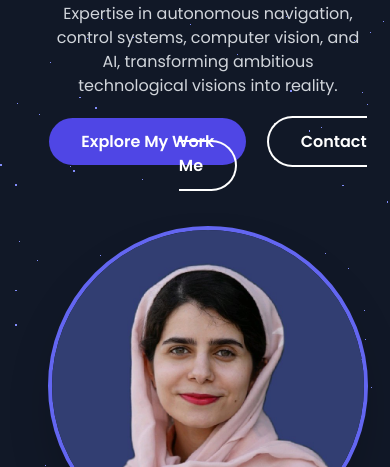
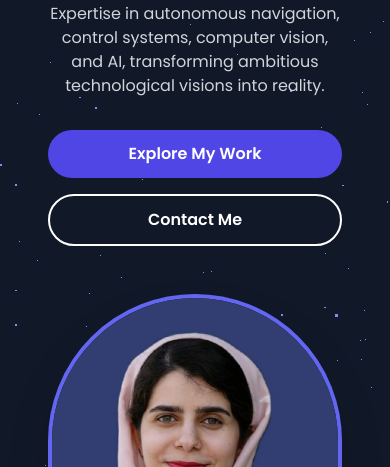
Before and after one commit to fatemehprhm/fatemehprhm.github.io, a plain HTML site: page index.html in a window 390 px wide. Shown: the part 377-844 px from the top of the page. Drawn offline with nearby package versions, Linux system fonts and the light colour scheme.

```diff
--- a/index.html
+++ b/index.html
@@ -16,14 +16,14 @@
     <canvas id="hero-canvas"></canvas>
     <main class="container mx-auto px-6 md:px-12 py-20 space-y-24">
         <section id="home" class="flex items-center page-section active">
-            <div class="container mx-auto px-6 py-12 grid md:grid-cols-2 gap-12 items-center">
+            <div class="container mx-auto px-6 py-12 grid grid-cols-1 md:grid-cols-2 gap-12 items-center">
                 <div class="text-center md:text-left">
                     <h1 class="text-5xl md:text-6xl font-bold text-white leading-tight">Fatemeh Pourhashem</h1>
                     <p class="text-xl md:text-2xl text-indigo-300 mt-4 font-light">Robotics Software Engineer</p>
                     <p class="max-w-xl mx-auto md:mx-0 mt-6 text-gray-300">
                         Expertise in autonomous navigation, control systems, computer vision, and AI, transforming ambitious technological visions into reality.
                     </p>
-                    <div class="mt-8 space-x-4">
+                    <div class="mt-8 flex flex-col sm:flex-row sm:justify-center md:justify-start space-y-4 sm:space-y-0 sm:space-x-4">
                         <a href="pages/projects.html" class="bg-indigo-600 text-white font-semibold px-8 py-3 rounded-full hover:bg-indigo-700 transition duration-300">Explore My Work</a>
                         <a href="#contact" class="border-2 border-white text-white font-semibold px-8 py-3 rounded-full hover:bg-white hover:text-gray-900 transition duration-300">Contact Me</a>
                     </div>
@@ -35,6 +35,7 @@
                 </div>
             </div>
         </section>
+<
 
         <!-- About Me Section -->
         <section id="about" class="section">
```
